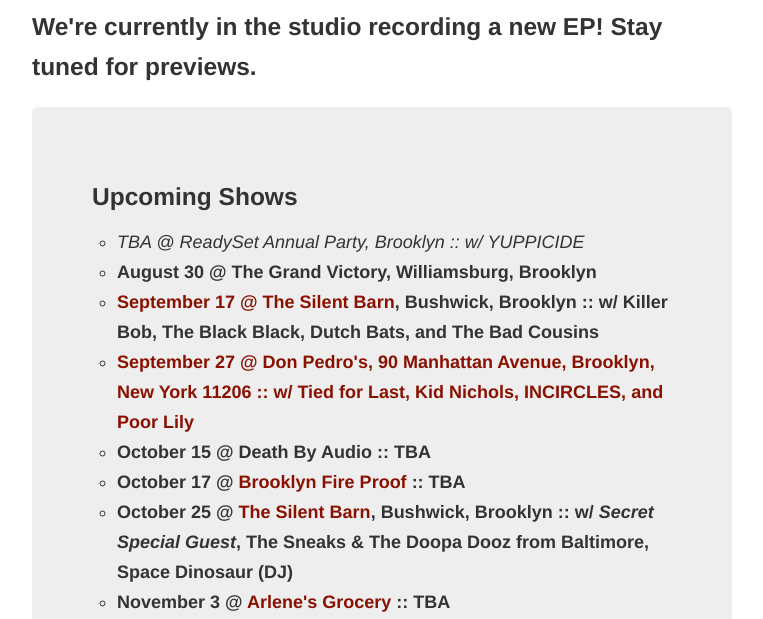
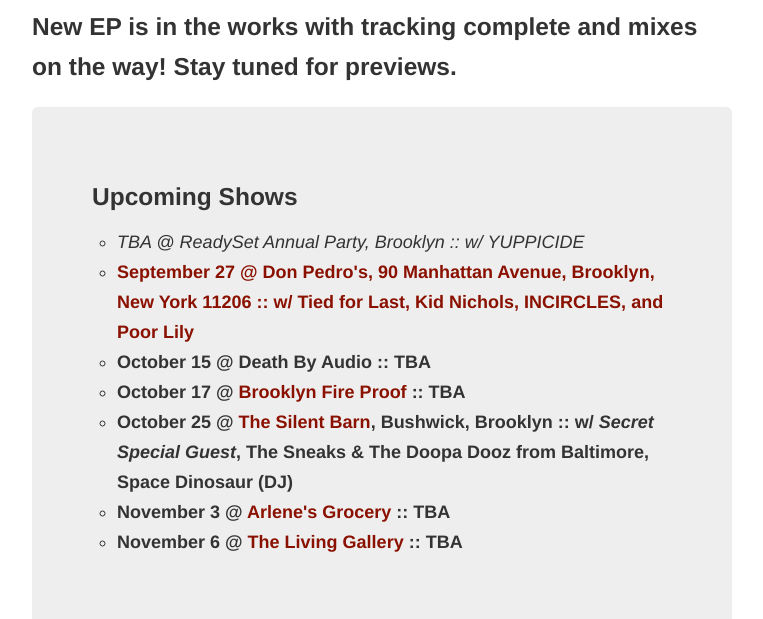
Before and after one commit to ggentzke/rdk, a plain HTML site: page index.html in a window 1280 px wide. Shown: the part 163-782 px from the top of the page, without its empty margins (258-1021 px from the left). Drawn offline with Linux system fonts and the light colour scheme.

Commit message:
updates past shows list

```diff
--- a/index.html
+++ b/index.html
@@ -26,7 +26,7 @@
       </header>
 
       <div class="center center-text">
-        <h3>We're currently in the studio recording a new EP! Stay tuned for previews.</h3>
+        <h3>New EP is in the works with tracking complete and mixes on the way! Stay tuned for previews.</h3>
       </div>
 
       <div id="shows" class="center hero-unit">
@@ -34,8 +34,6 @@
         <ul class="shows-list">
           <li><em>TBA @ ReadySet Annual Party, Brooklyn :: w/ YUPPICIDE</em></li>
           <!-- <li><strong>August 29 :: Paper Box, East Williamsburg, Brooklyn</strong></li> -->
-          <li><strong>August 30 @ The Grand Victory, Williamsburg, Brooklyn</strong></li>
-          <li><a href="https://www.facebook.com/events/173558086164711/"><strong>September 17 @ The Silent Barn</a>, Bushwick, Brooklyn :: w/ Killer Bob, The Black Black, Dutch Bats, and The Bad Cousins</strong></li>
           <li><a href="https://www.facebook.com/events/136922629850606/"><strong>September 27 @ Don Pedro's, 90 Manhattan Avenue, Brooklyn, New York 11206 :: w/ Tied for Last, Kid Nichols, INCIRCLES, and Poor Lily</strong></a></li>
           <li><strong>October 15 @ Death By Audio :: TBA</strong></li>
           <li><strong>October 17 @ <a href="http://brooklynfireproof.com/cafe/about/">Brooklyn Fire Proof</a> :: TBA</strong></li>
@@ -56,6 +54,8 @@
         <ul>
           <li><a href="https://www.facebook.com/events/467310573361087/"><strong>July 11 :: Silent Barn, Bushwick, Brooklyn :: w/ Brooklyn Wildlife (hip/hop crew), Hounds Basket, and Meadowfire</strong></a></li>
           <li>July 25 :: Brooklyn Fire Proof, Bushwick, Brooklyn</li>
+          <li><strong>August 30 @ The Grand Victory, Williamsburg, Brooklyn</strong></li>
+          <li><a href="https://www.facebook.com/events/173558086164711/"><strong>September 17 @ The Silent Barn</a>, Bushwick, Brooklyn :: w/ Killer Bob, The Black Black, Dutch Bats, and The Bad Cousins</strong></li>
         </ul>
       </div>
 
```
